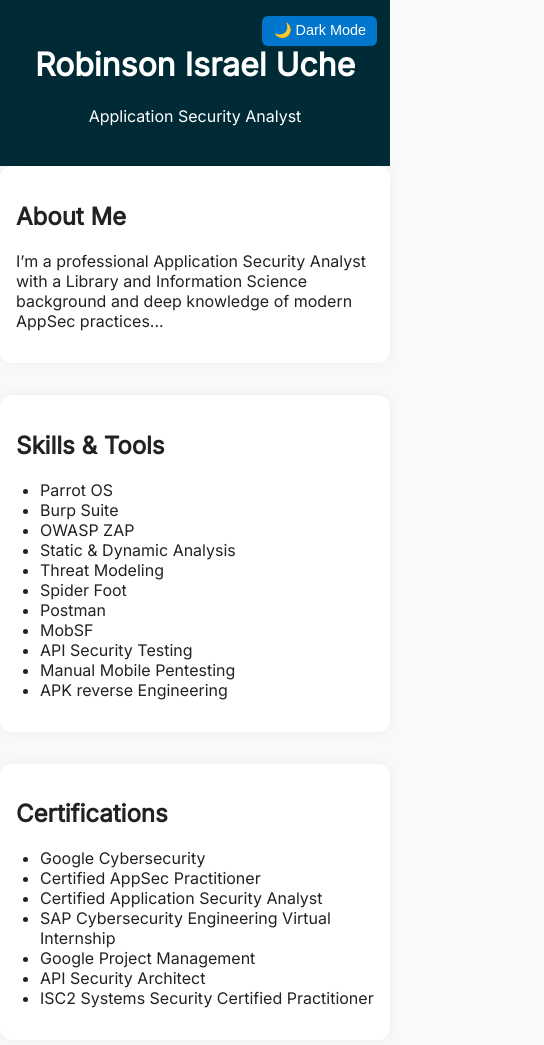
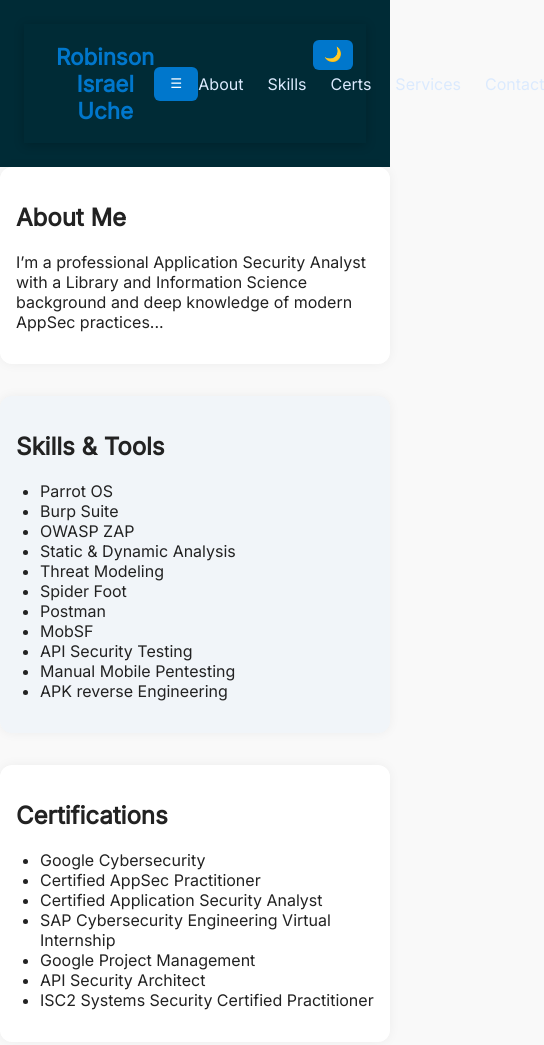
Before and after one commit to EverSoftLegit/portfolio-site, a plain HTML site: page index.html in a window 390 px wide. Shown: the top 1045 px of the page, 544 px wide, since content can reach past the window. Drawn offline with Linux system fonts and the light colour scheme.

Commit message:
Added responsive navbar with hamburger menu

```diff
--- a/index.html
+++ b/index.html
@@ -6,14 +6,32 @@
   <title>Robinson Israel Uche | Application Security Analyst</title>
   <link rel="stylesheet" href="style.css"/>
   <link href="https://fonts.googleapis.com/css2?family=Inter&display=swap" rel="stylesheet">
+  <style>
+    html {
+      scroll-behavior: smooth;
+    }
+  </style>
 </head>
+
 <body>
   <header>
-    <div class="header-content">
-      <h1>Robinson Israel Uche</h1>
-      <p>Application Security Analyst</p>
-    </div>
-    <button id="theme-toggle">🌙 Dark Mode</button>
+    <nav class="navbar">
+      <div class="logo">Robinson Israel Uche</div>
+
+      <button class="hamburger" id="hamburger-toggle" aria-label="Toggle menu">
+        ☰
+      </button>
+
+      <ul class="nav-links" id="nav-links">
+        <li><a href="#about">About</a></li>
+        <li><a href="#skills">Skills</a></li>
+        <li><a href="#certifications">Certs</a></li>
+        <li><a href="#services">Services</a></li>
+        <li><a href="#contact">Contact</a></li>
+      </ul>
+
+      <button id="theme-toggle">🌙</button>
+    </nav>
   </header>
 
   <main>
--- a/script.js
+++ b/script.js
@@ -10,3 +10,11 @@ toggleButton.addEventListener('click', () => {
     toggleButton.textContent = '🌙 Dark Mode';
   }
 });
+
+// Hamburger menu toggle
+const hamburger = document.getElementById('hamburger-toggle');
+const navLinks = document.getElementById('nav-links');
+
+hamburger.addEventListener('click', () => {
+  navLinks.classList.toggle('show');
+});
--- a/style.css
+++ b/style.css
@@ -125,3 +125,58 @@
       transform: translateY(0);
     }
   }
+
+  /* 🔷 Navbar styles */
+  .navbar {
+    display: flex;
+    justify-content: space-between;
+    align-items: center;
+    padding: 1.2em 2em;
+    background-color: var(--header-bg);
+    position: sticky;
+    top: 0;
+    z-index: 1000;
+    box-shadow: 0 2px 10px rgba(0, 0, 0, 0.2);
+  }
+
+  .logo {
+    font-size: 1.4em;
+    font-weight: bold;
+    color: var(--primary-color);
+  }
+
+  .nav-links {
+    list-style: none;
+    display: flex;
+    gap: 1.5em;
+    margin: 0;
+    padding: 0;
+  }
+
+  .nav-links li a {
+    text-decoration: none;
+    color: #dbeafe;
+    font-weight: 500;
+    transition: color 0.3s ease;
+  }
+
+  .nav-links li a:hover {
+    color: var(--primary-color);
+  }
+
+  /* 🌑 Dark mode nav links */
+  body.dark-mode .nav-links li a {
+    color: #a5b4fc;
+  }
+
+  body.dark-mode .nav-links li a:hover {
+    color: var(--primary-color);
+  }
+
+  /* 🟦 Alternate section background */
+  section:nth-child(even) {
+    background-color: #f1f5f9;
+  }
+
+  body.dark-mode section:nth-child(even) {
+    background-color: #1e293b
```
